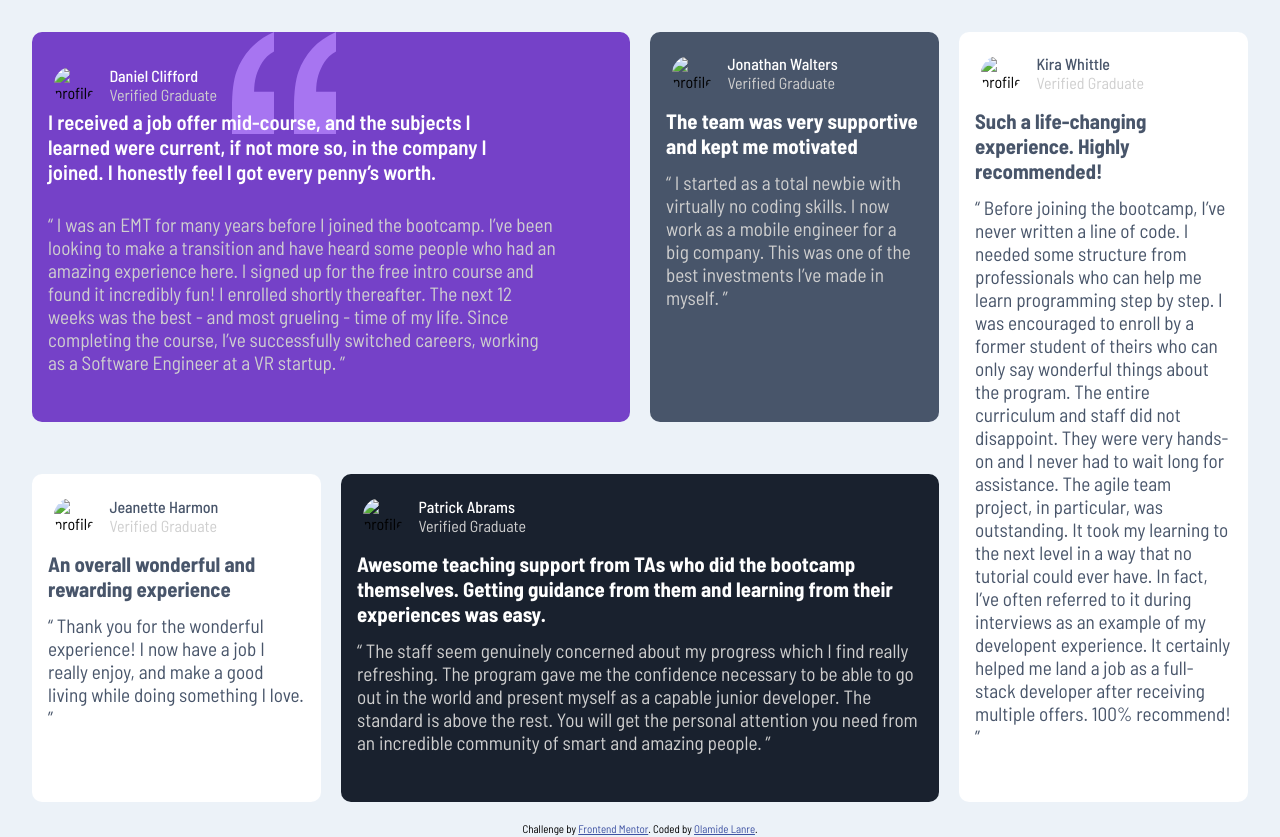
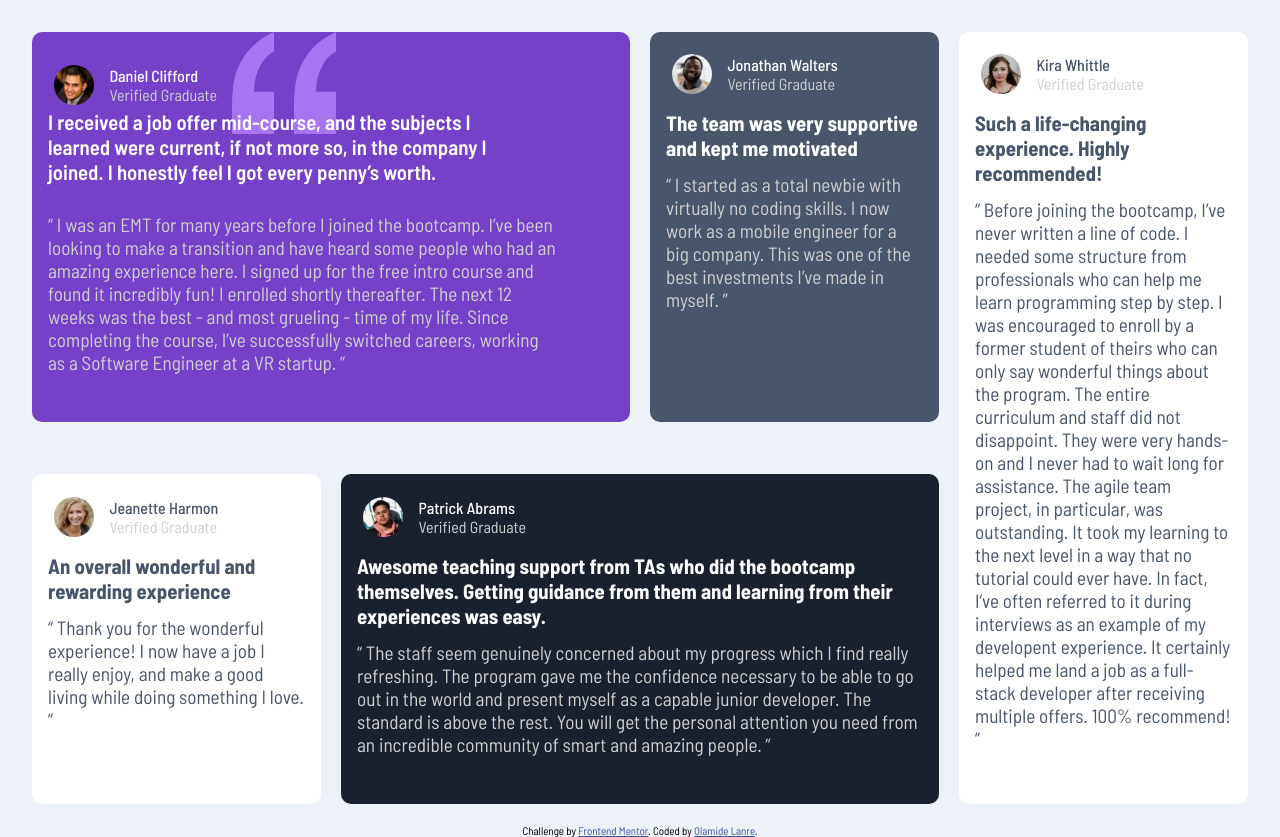
Before and after one commit to OlamideLanre/Testimonial-grid-section, a plain HTML site: page index.html in a window 1280 px wide. Drawn offline with Linux system fonts and the light colour scheme; the site is published under a folder, as on GitHub Pages, so addresses that start at the root find nothing.

Commit message:
picture display

```diff
--- a/index.html
+++ b/index.html
@@ -21,7 +21,7 @@
 
       <div class="daniel card">
         <div class="profile">
-          <img src="/images/image-daniel.jpg" alt="profile" class="image">
+          <img src="images/image-daniel.jpg" alt="profile" class="image">
           <div>
             <h4>Daniel Clifford</h4>
             <p>Verified Graduate</p>
@@ -49,7 +49,7 @@
 
       <div class="Jonathan card">
             <div class="profile">
-              <img src="/images/image-jonathan.jpg" alt="profile" class="image">
+              <img src="images/image-jonathan.jpg" alt="profile" class="image">
               <div>
                 <h4>Jonathan Walters</h4>
                 <p>Verified Graduate</p>
@@ -67,7 +67,7 @@
 
       <div class="Jeanette card">
                 <div class="profile">
-                  <img src="/images/image-jeanette.jpg" alt="profile" class="image">
+                  <img src="images/image-jeanette.jpg" alt="profile" class="image">
                   <div>
                     <h4>Jeanette Harmon</h4>
                     <p>Verified Graduate</p>
@@ -85,7 +85,7 @@
 
       <div class="Patrick card">
           <div class="profile">
-            <img src="/images/image-patrick.jpg" alt="profile" class="image">
+            <img src="images/image-patrick.jpg" alt="profile" class="image">
             <div>
               <h4>Patrick Abrams</h4>
               <p>Verified Graduate</p>
@@ -106,7 +106,7 @@
 
       <div class="Kira card">
             <div class="profile">
-              <img src="/images/image-kira.jpg" alt="profile" class="image">
+              <img src="images/image-kira.jpg" alt="profile" class="image">
               <div>
                 <h4>Kira Whittle</h4>
                 <p>Verified Graduate</p>
```
